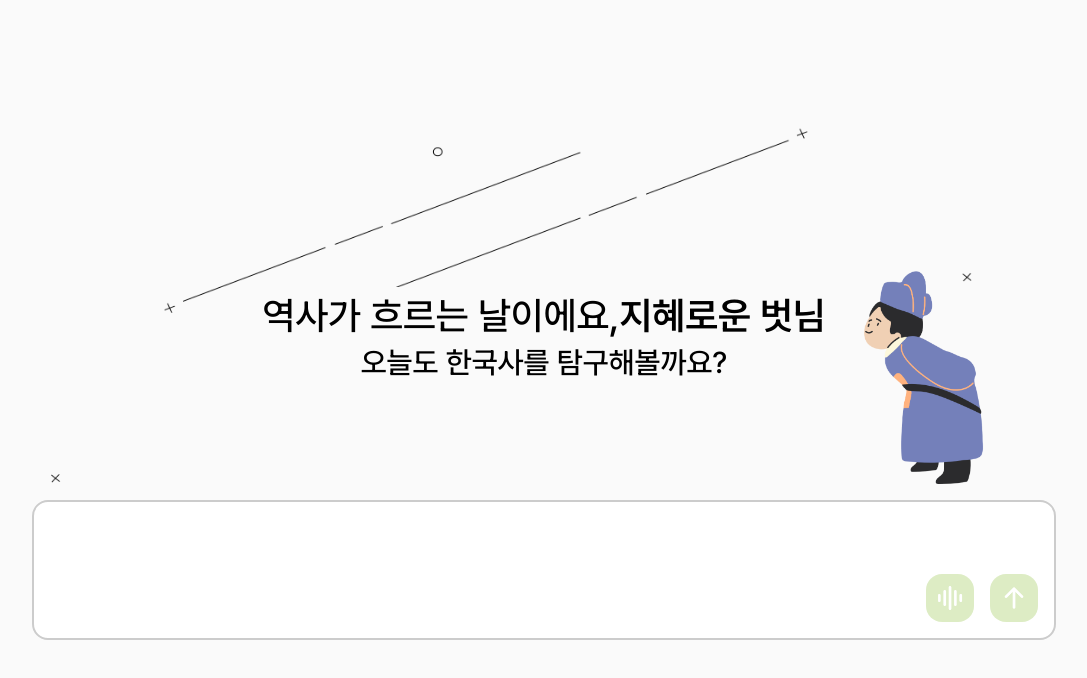
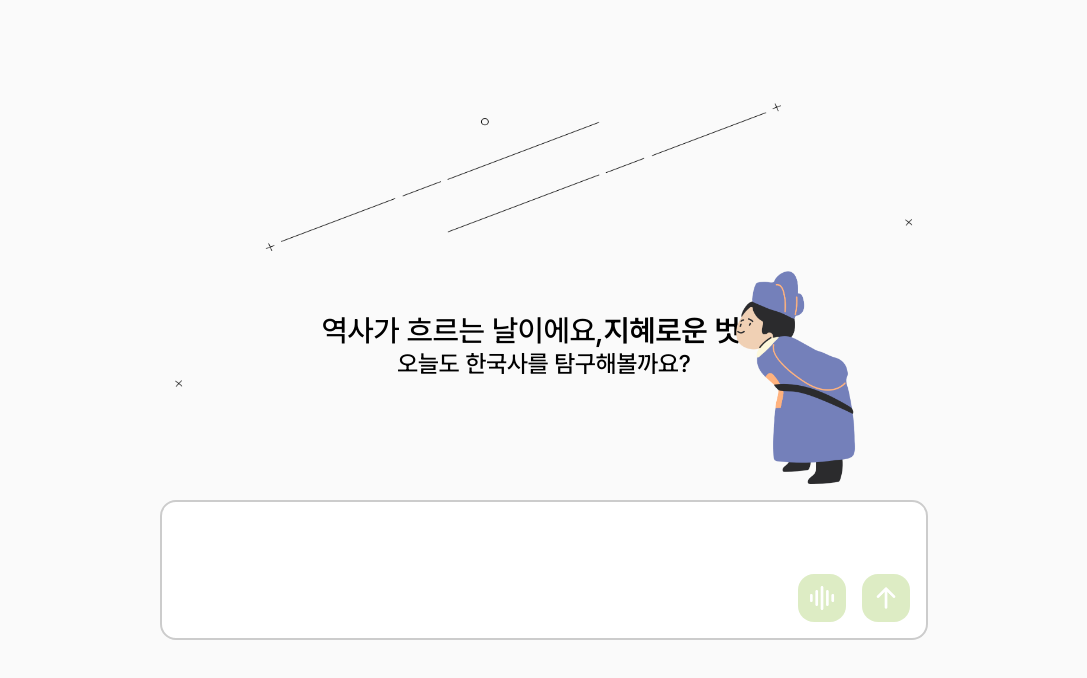
Before and after one commit to minjeongss/rag-korean-history-chatbot, a React (Vite) app in the folder client/: page / in a window 1280 px wide. Shown: the top 678 px of the page, without its empty margins (96-1183 px from the left). Built offline with nearby package versions, Linux system fonts and the light colour scheme.

Commit message:
feat: 실제 화면 크기에 맞춰 글자 크기 줄임

```diff
--- a/client/src/components/Input/index.tsx
+++ b/client/src/components/Input/index.tsx
@@ -4,7 +4,7 @@ import Button from "../Button";
 const Input = () => {
   const [mode, setMode] = useState<"text" | "voice">("text");
   return (
-    <div className="w-4/5 h-35 flex flex-col gap-4 bg-[#FFFFFF] p-4 rounded-[16px] border border-2 border-[#CCCCCC]">
+    <div className="w-3/5 h-35 flex flex-col gap-4 bg-[#FFFFFF] p-4 rounded-[16px] border border-2 border-[#CCCCCC]">
       <textarea
         name="question"
         rows={10}
--- a/client/src/pages/Home/Header.tsx
+++ b/client/src/pages/Home/Header.tsx
@@ -1,12 +1,12 @@
 const Header = () => {
   return (
-    <div className="w-4/5 h-[500px] flex flex-row justify-center items-center bg-[url('/src/assets/images/star.png')] bg-contain bg-no-repeat relative">
+    <div className="w-3/5 h-[500px] flex flex-row justify-center items-center bg-[url('/src/assets/images/star.png')] bg-contain bg-no-repeat relative">
       <div className="absolute bottom-30 text-center bg-[#FAFAFA]">
-        <p className="text-[38px]">
+        <p className="text-3xl">
           <span className=" font-medium">역사가 흐르는 날이에요,</span>
           <span className="font-semibold">지혜로운 벗님</span>
         </p>
-        <p className="text-3xl font-medium">오늘도 한국사를 탐구해볼까요?</p>
+        <p className="text-2xl font-medium">오늘도 한국사를 탐구해볼까요?</p>
       </div>
       <img
         className="w-[120px] h-auto absolute bottom-4 right-18"
```
